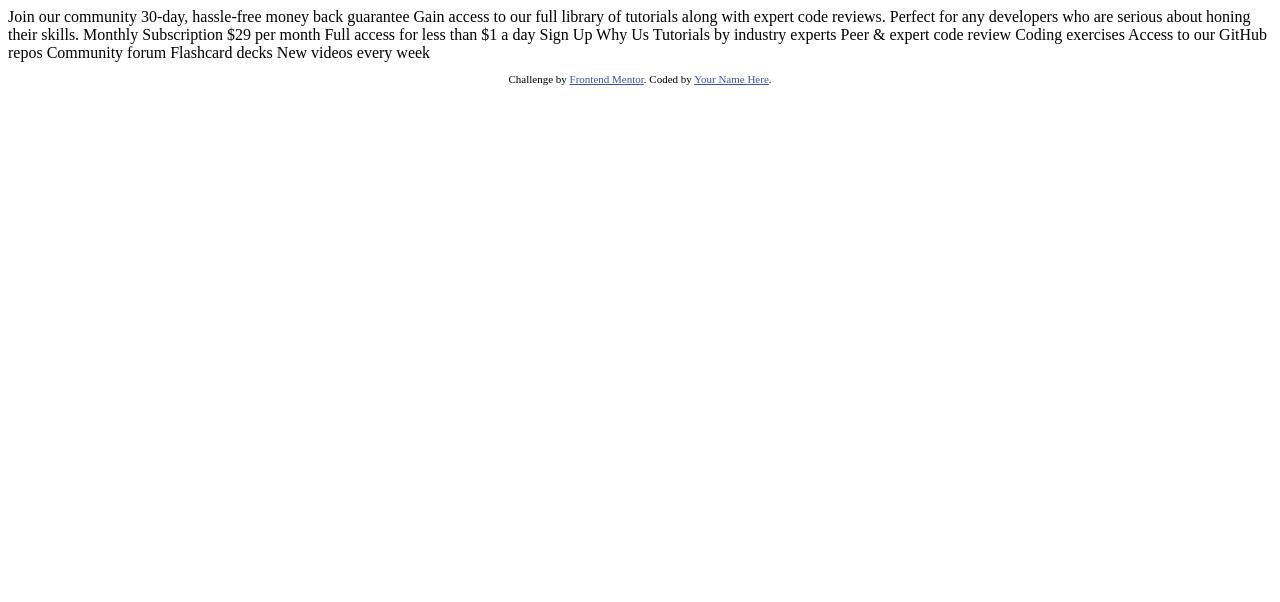
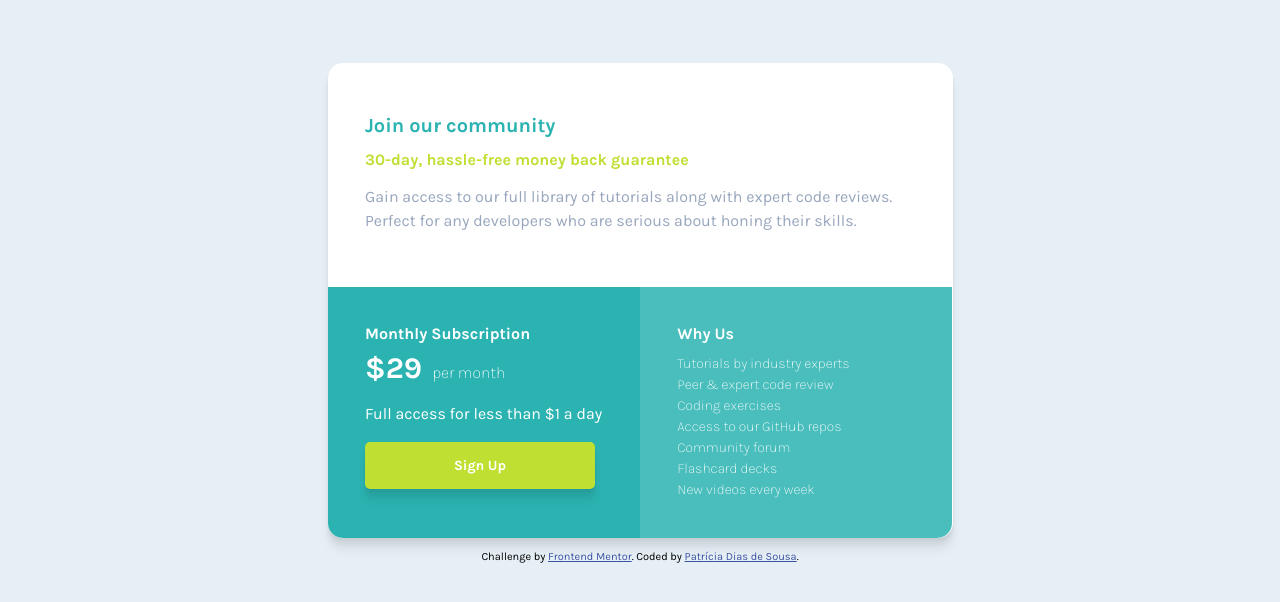
Before and after one commit to patricia-cpd/single-price-grid-component-master, a plain HTML site: page index.html in a window 1280 px wide. Drawn offline with Linux system fonts and the light colour scheme.

Commit message:
update index

```diff
--- a/index.html
+++ b/index.html
@@ -5,6 +5,9 @@
   <meta name="viewport" content="width=device-width, initial-scale=1.0"> <!-- displays site properly based on user's device -->
 
   <link rel="icon" type="image/png" sizes="32x32" href="./images/favicon-32x32.png">
+  <link rel="stylesheet" href="css/styles.css">
+  <link rel="preconnect" href="https://fonts.gstatic.com">
+  <link href="https://fonts.googleapis.com/css2?family=Karla:wght@200;400;700&display=swap" rel="stylesheet">
 
   <title>Frontend Mentor | Single Price Grid Component</title>
 
@@ -15,35 +18,43 @@
   </style>
 </head>
 <body>
-  Join our community
+  <div class="main_div">
+ <div class="content_top">
 
-  30-day, hassle-free money back guarantee
+  <h1>Join our community</h1>
+  <h2>30-day, hassle-free money back guarantee</h2>
 
-  Gain access to our full library of tutorials along with expert code reviews.
-  Perfect for any developers who are serious about honing their skills.
+  <p>Gain access to our full library of tutorials along with expert code reviews.
+  Perfect for any developers who are serious about honing their skills.</p>
+</div>
 
-  Monthly Subscription
+<div class="content_left">
+  <h3>Monthly Subscription</h3>
 
-  &dollar;29 per month
+  <span class="price">&dollar;29</span><h6>per month</h6>
 
-  Full access for less than &dollar;1 a day
+  <p>Full access for less than &dollar;1 a day</p>
 
-  Sign Up
+  <div class="button">Sign Up</div>
+</div>
 
-  Why Us
-
-  Tutorials by industry experts
-  Peer &amp; expert code review
-  Coding exercises
-  Access to our GitHub repos
-  Community forum
-  Flashcard decks
-  New videos every week
-
+<div class="content_right">
+  <h3>Why Us</h3>
+<h4>
+  Tutorials by industry experts<br>
+  Peer &amp; expert code review<br>
+  Coding exercises<br>
+  Access to our GitHub repos<br>
+  Community forum<br>
+  Flashcard decks<br>
+  New videos every week<br>
+</h4>
+</div>
+</div>
   <footer>
     <p class="attribution">
       Challenge by <a href="https://www.frontendmentor.io?ref=challenge" target="_blank">Frontend Mentor</a>.
-      Coded by <a href="#">Your Name Here</a>.
+      Coded by <a href="https://github.com/patricia-cpd/patricia-cpd" target="_blank">Patrícia Dias de Sousa</a>.
     </p>
   </footer>
 </body>
```
